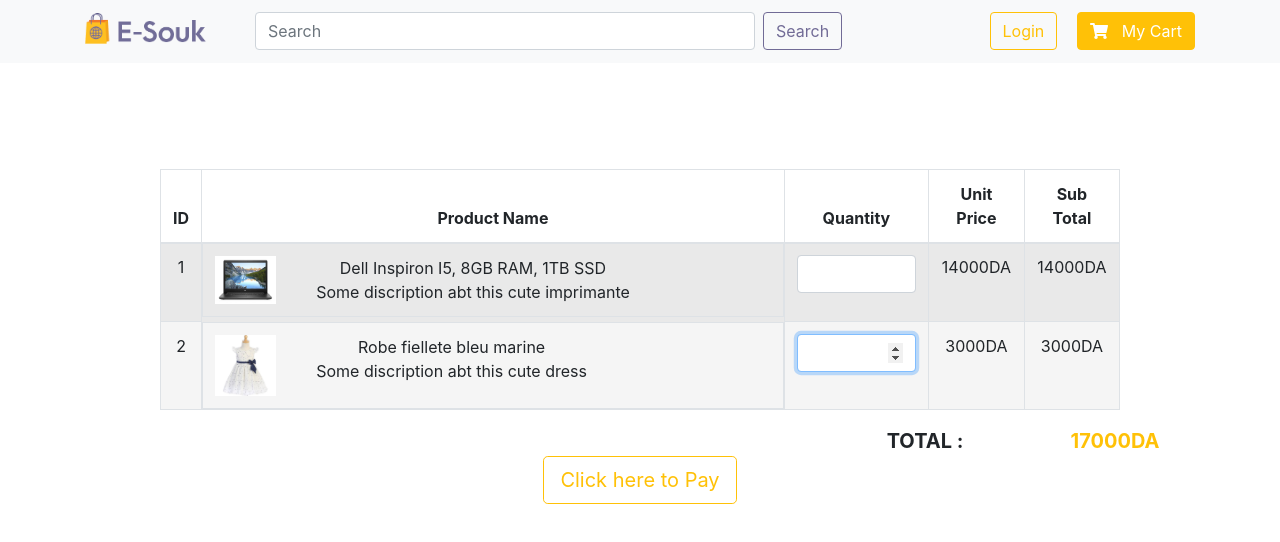
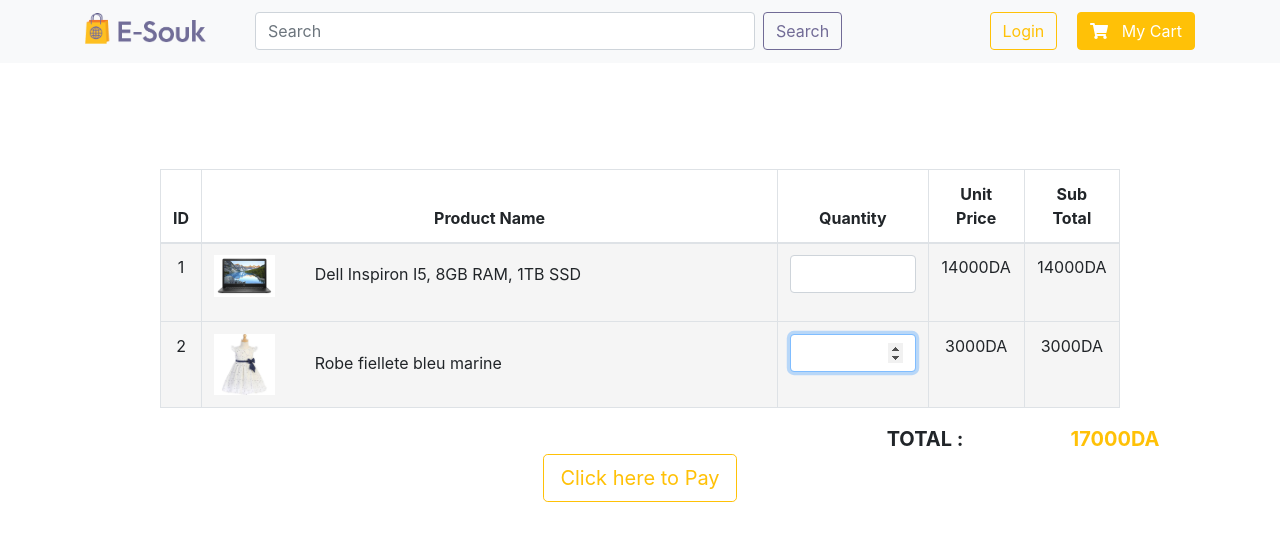
Before and after one commit to Lamiaselm/E-Souk-Frontend, a React (Create React App) app: page /cart in a window 1280 px wide. Shown: the top 542 px of the page. Built offline with nearby package versions, Linux system fonts and the light colour scheme.

Commit message:
screens done 1.0

```diff
--- a/src/App.css
+++ b/src/App.css
@@ -113,6 +113,10 @@
 .btn-warning{
   color: white !important;
 }
+.order-btn{
+  color:#716B96 !important;
+  border-color:#716B96 !important;
+}
 .order-btn:hover{
   background-color:#716B96 !important;
   border-color:#716B96 !important;
--- a/src/Cart.js
+++ b/src/Cart.js
@@ -26,16 +26,15 @@ export default function Cart() {
           </thead>
           <tr></tr>
           <tbody>
-            <tr style={{ backgroundColor: "none" }}>
+            <tr style={{ backgroundColor: "#f5f5f5" }}>
               <td>1</td>
-              <td style={{ display: "flex" }}>
+              <td style={{ textAlign: "left" }}>
                 <img
                   className="cart-img"
                   src={dell}
                   style={{ width: "11%", marginRight: "40px" }}
                 />
-                Dell Inspiron I5, 8GB RAM, 1TB SSD <br /> Some discription abt
-                this cute imprimante
+                Dell Inspiron I5, 8GB RAM, 1TB SSD
               </td>
 
               <td>
@@ -50,14 +49,13 @@ export default function Cart() {
             </tr>
             <tr>
               <td>2</td>
-              <td style={{ display: "flex" }}>
+              <td style={{ textAlign: "left" }}>
                 <img
                   className="cart-img"
                   src={f1}
                   style={{ width: "11%", marginRight: "40px" }}
                 />
-                Robe fiellete bleu marine <br /> Some discription abt this cute
-                dress
+                Robe fiellete bleu marine
               </td>
 
               <td>
--- a/src/Home.js
+++ b/src/Home.js
@@ -2,6 +2,7 @@ import React from "react";
 import NavBar from "./NavBar";
 import Button from "react-bootstrap/Button";
 import Card from "react-bootstrap/Card";
+import { useHistory } from "react-router-dom";
 import imprimante from "./Assets/canon-imprimante-pixma-ts3350-multifonction-jet-d.jpeg";
 import mac from "./Assets/macbook-pro-2017.jpeg";
 import baffe from "./Assets/9179UILdcKL._AC_SS450_.jpg";
@@ -10,8 +11,14 @@ import f1 from "./Assets/Robe-habillee-fille-marine-ROFEFI005-big.jpeg";
 import f2 from "./Assets/ec092d1c550231d2be6c03330d946832.jpeg";
 import g1 from "./Assets/51aR8tzdoLL._AC_SX425_.jpg";
 import g2 from "./Assets/7541080-227.jpeg";
+import dell from "./Assets/dell.jpg";
 
 export default function Home() {
+  const history = useHistory();
+  function handleClick() {
+    history.push("/detail");
+  }
+
   return (
     <div>
       <NavBar />
@@ -20,14 +27,22 @@ export default function Home() {
       </div>
       <div className="card-container">
         <Card className="card">
-          <Card.Img variant="top" src={baffe} style={{ width: "75%" }} />
+          <Card.Img
+            variant="top"
+            src={dell}
+            style={{ width: "98%", height: "51%" }}
+          />
           <Card.Body>
             <Card.Title>Gamer Mouse</Card.Title>
             <Card.Text>
               Some quick example text to build on the card title and make up the
               bulk of the card's content.
             </Card.Text>
-            <Button variant="outline-dark" style={{ marginRight: "20px" }}>
+            <Button
+              variant="outline-dark"
+              style={{ marginRight: "20px" }}
+              onClick={handleClick}
+            >
               Detail
             </Button>
             <Button variant="warning home">Order product</Button>
--- a/src/ItemDetail.js
+++ b/src/ItemDetail.js
@@ -5,8 +5,14 @@ import Row from "react-bootstrap/Row";
 import Container from "react-bootstrap/Container";
 import dell from "./Assets/dell.jpg";
 import Button from "react-bootstrap/Button";
+import { useHistory } from "react-router-dom";
 
 export default function ItemDetail() {
+  const history = useHistory();
+  function handleClick() {
+    history.push("/cart");
+  }
+
   return (
     <div>
       <NavBar />
@@ -30,9 +36,13 @@ export default function ItemDetail() {
             <p>
               Le lorem ipsum est, en imprimerie, une suite de mots sans
               signification utilisée à titre provisoire pour calibrer une mise
-              signification utilisée à titre provisoire pour calibrer une mise
             </p>
-            <Button variant="outline-warning" size="lg" className="order-btn">
+            <Button
+              variant="outline-warning"
+              size="lg"
+              className="order-btn"
+              //   onClick={handleClick}
+            >
               Click here to Order
             </Button>
           </Col>
--- a/src/NavBar.js
+++ b/src/NavBar.js
@@ -4,8 +4,13 @@ import logo from "./Assets/e-souk-logo.png";
 import Button from "react-bootstrap/Button";
 import { FontAwesomeIcon } from "@fortawesome/react-fontawesome";
 import { faShoppingCart } from "@fortawesome/free-solid-svg-icons";
+import { useHistory } from "react-router-dom";
 
 export default function NavBar() {
+  const history = useHistory();
+  function handleClick() {
+    history.push("/cart");
+  }
   return (
     <Navbar collapseOnSelect expand="lg" bg="light" variant="dark">
       <Container>
@@ -29,7 +34,7 @@ export default function NavBar() {
             <Button className="nav-button" variant="outline-warning">
               Login
             </Button>
-            <Button variant="warning">
+            <Button variant="warning" onClick={handleClick}>
               <FontAwesomeIcon icon={faShoppingCart} /> &nbsp; My Cart
             </Button>
           </Nav>
```
